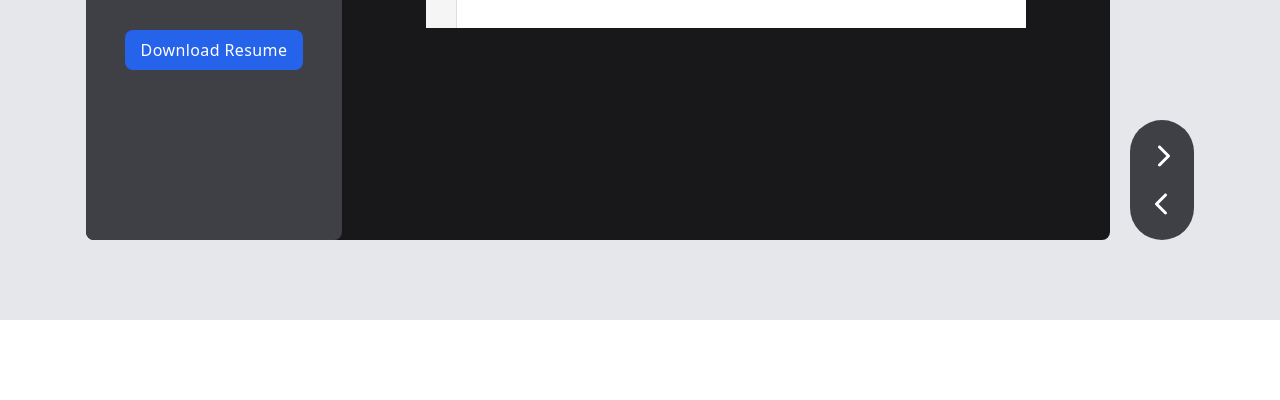
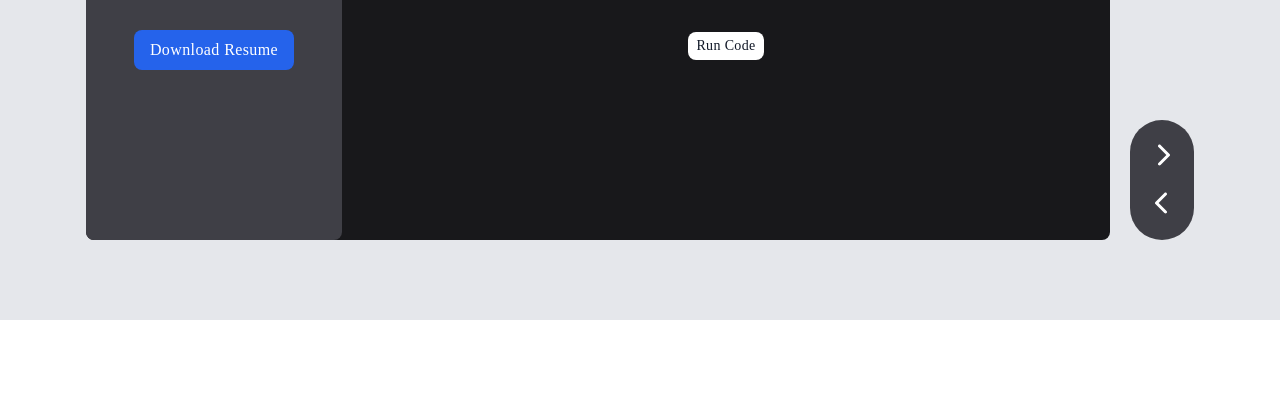
Before and after one commit to tsctw/tsc-profile, a Gatsby site: page / in a window 1280 px wide. Shown: the part 480-880 px from the top of the page. After the commit the page ends 800 px from the top, so only its background shows below. Built offline with nearby package versions, Linux system fonts and the light colour scheme; Gatsby itself is replaced by a stand-in of ours.

Commit message:
home page completed

```diff
--- a/gatsby-config.ts
+++ b/gatsby-config.ts
@@ -27,8 +27,12 @@
         web: [
           {
             name: 'JetBrains Mono',
-            file: 'https://fonts.googleapis.com/css2?family=JetBrains+Mono&display=swap',
+            file: 'https://fonts.googleapis.com/css2?family=JetBrains+Mono:ital,wght@0,100..800;1,100..800&display=swap',
           },
+          {
+            name: 'Nunito',
+            file: 'https://fonts.googleapis.com/css2?family=Nunito:ital,wght@0,200..1000;1,200..1000&display=swap'
+          }
         ],
       },
     },
--- a/src/components/App.tsx
+++ b/src/components/App.tsx
@@ -6,15 +6,14 @@
 
 export const App = (props: PageProps) => {
   return (
-    <div className="flex justify-center items-center h-screen bg-gray-200">
+    <div className="flex justify-center items-center h-screen bg-gray-200 body overflow-hidden">
       <div className="w-4/5 h-4/5 bg-zinc-900 rounded-lg">
-        <MainView {...props}/>
+        <MainView {...props} />
       </div>
       <div className="flex flex-col justify-between h-4/5 ml-5 text-2xl">
         <ControlBar />
         <Slider />
       </div>
-
     </div>
   );
 };
--- a/src/components/Button.tsx
+++ b/src/components/Button.tsx
@@ -1,11 +1,56 @@
 import React from 'react';
 
-type ComponentWithChildProps = React.PropsWithChildren<{example?: string}>;
+export enum Varient {
+  PRIMARY = 'primary',
+  OUTLINE = 'outline'
+}
+
+type ComponentWithChildProps = React.PropsWithChildren<{
+  varient: Varient,
+  size?: string;
+  className?: string;
+  onClick?: () => void;
+}>;
+
+const varient = {
+  [Varient.PRIMARY]: {
+    text: 'text-white',
+    bg: 'bg-blue-600',
+    hoverBg: 'hover:bg-blue-500'
+  },
+  [Varient.OUTLINE]: {
+    text: 'text-gray-900',
+    bg: 'bg-white',
+    hoverBg: 'hover:bg-gray-300'
+  }
+};
+
+const size: { [key: string]: { px: string, py: string, fontWeight: string, fontSize: string } } = {
+  small: {
+    px: 'px-2',
+    py: 'py-1',
+    fontWeight: 'font-normal',
+    fontSize: 'text-sm'
+  },
+  medium: {
+    px: 'px-4',
+    py: 'py-2',
+    fontWeight: 'font-medium',
+    fontSize: 'text-base'
+  }
+};
 
 export const Button = (props: ComponentWithChildProps) => {
+  const style = varient[props.varient];
+  const buttonSize = props.size ? size[props.size as string] : size['small'];
   return (
-    <button {...props} className="flex items-center px-4 py-2 font-medium tracking-wide text-white capitalize transition-colors duration-300 transform bg-blue-600 rounded-lg hover:bg-blue-500 focus:outline-none">
+    <button {...props} className={`flex items-center
+      ${buttonSize.px} ${buttonSize.py} ${buttonSize.fontWeight} ${buttonSize.fontSize}
+      tracking-wide ${style.text} ${style.bg} ${style.hoverBg} capitalize transition-colors
+      duration-300 transform rounded-lg focus:outline-none ${props.className}`}>
       {props.children}
     </button>
   );
 };
+
+// text-sm font-medium text-gray-900 focus:outline-none bg-white rounded-lg border border-gray-200 hover:bg-gray-100 hover:text-blue-700 focus:z-10 focus:ring-4 focus:ring-gray-100 dark:focus:ring-gray-700 dark:bg-gray-800 dark:text-gray-400 dark:border-gray-600 dark:hover:text-white dark:hover:bg-gray-700
--- a/src/components/Profile.tsx
+++ b/src/components/Profile.tsx
@@ -4,7 +4,7 @@
 import { faEnvelope } from '@fortawesome/free-regular-svg-icons';
 import { Tooltip } from 'react-tooltip';
 import { RoundButton } from './RoundButton';
-import { Button } from './Button';
+import { Button, Varient } from './Button';
 
 const copyFunc = () => {
   const textToCopy = 'taosen.chang@gmail.com';
@@ -52,7 +52,7 @@
         </Tooltip>
       </div>
       <div className="flex flex-col justify-center items-center mt-10">
-        <Button>
+        <Button varient={Varient.PRIMARY} size="medium">
           <a href='/Resume_SoftwareEngineer_TaoSenChang.pdf' download>Download Resume</a>
         </Button>
       </div>
--- a/src/pages/index.tsx
+++ b/src/pages/index.tsx
@@ -5,11 +5,13 @@
 import * as ts from 'typescript'; // 引入 TypeScript 編譯器
 import CodeMirror from '@uiw/react-codemirror';
 import 'codemirror/theme/monokai.css';
+import 'codemirror/theme/solarized.css';
 import 'codemirror/keymap/sublime';
 import 'codemirror/addon/display/autorefresh';
 import 'codemirror/addon/comment/comment';
 import 'codemirror/addon/edit/matchbrackets';
 import 'codemirror/mode/javascript/javascript';
+import { Button, Varient } from '../components/Button';
 
 
 class TSError extends Error {
@@ -28,7 +30,7 @@
 
 const IndexPage: React.FC<PageProps> = () => {
   const fullText = 'const greeting = (name: string) => {\n  return `Hey ${name}, here is a Web Developer\'s profile`;\n}\n\nconsole.log(greeting(\'Guest\'));';
-  const updateInterval = 50;
+  const updateInterval = 10;
   const [code, setCode] = useAutoUpdateState('', fullText, updateInterval);
   const [output, setOutput] = useState<string | null>(null);
   const [showRunButton, setShowRunButton] = useState(false);
@@ -60,42 +62,60 @@
       const runnableCode = new Function(modifiedCode);
       // 在該函數實例上調用，並更新輸出
       const result = runnableCode();
-      setOutput(`> ${result}`);
+      console.log(result);
+      setOutput(result);
     } catch (error) {
       if (error instanceof TSError) setOutput('> Error: ' + error.message);
     }
   };
+
+  const renderLine = () => {
+    if (!output) return;
+    const outputLines = output.split(/\r?\n/);
+    return <>
+      {outputLines.map((line, index) => (
+        <div key={index}>{line}</div>
+      ))}
+    </>;
+  };
+
   return (
     <div className="flex flex-col items-center justify-center h-screen">
-      <div className="w-full -translate-y-16">
+      <div className="w-full -translate-y-16 m-b-0">
         <div className="bg-slate-200 h-7 flex items-center gap-2 pl-2 rounded-t-lg">
           <div className="rounded-full w-3 h-3" style={{ backgroundColor: '#FF5F55' }}></div>
           <div className="rounded-full w-3 h-3" style={{ backgroundColor: '#FFBE2D' }}></div>
           <div className="rounded-full w-3 h-3" style={{ backgroundColor: '#24C93F' }}></div>
         </div>
-        <div className="rounded-b-lg">
+        <div>
           <CodeMirror
             value={code}
             onChange={(val) => setCode(val.getValue())}
             height="200px"
             width="600px"
             options={{
-              theme: 'monokai',
+              placeholder: 'Please enter the TypeScript code.',
+              theme: 'solarized',
               tabSize: 2,
               mode: 'tsx',
               keyMap: 'sublime',
               lineNumbers: false,
             }} />
         </div>
-        <div>
-          <button className={`text-white opacity-0 transition duration-500 ease-in-out ${showRunButton && 'opacity-100'}`}
-            onClick={() => {
-              setOutput(null);
-              setTimeout(() => handleRunCode(), 500);
-            }}>Run Code</button>
-          <div className="h-5"></div>
-          <div id="ts-result" className={`text-cyan-100 opacity-0 transition duration-500 ease-in-out ${output && 'opacity-100'}`} style={{ width: '600px', overflow: 'auto' }}>{output}</div>
-        </div>
+      </div>
+      <div className="text-center flex flex-col items-center justify-center -translate-y-2">
+        <Button varient={Varient.OUTLINE} className={`opacity-0 transition duration-500 ease-in-out ${showRunButton && 'opacity-100'}`}
+          onClick={() => {
+            setOutput(null);
+            setTimeout(() => handleRunCode(), 500);
+          }}>Run Code</Button>
+        <div className="h-5"></div>
+        <div className={` overflow-scroll text-cyan-100 opacity-0 transition duration-500 ease-in-out ${output && 'opacity-100'}`}
+          style={{
+            width: '600px',
+            height: '100px',
+            fontFamily: '\'JetBrains Mono\''
+          }}>{renderLine()}</div>
       </div>
     </div>);
 
--- a/src/styles/global.css
+++ b/src/styles/global.css
@@ -1,6 +1,10 @@
 @tailwind base;
 @tailwind components;
 @tailwind utilities;
+
+.body {
+  font-family: 'Nunito';
+}
 
 @keyframes morph {
   0% {
@@ -63,3 +67,8 @@
   background-color: rgba(200, 200, 200, 1);
   color: black;
 }
+
+.CodeMirror {
+  border-radius: 0 0 5px 5px !important;
+  box-shadow: none !important;
+}
```
